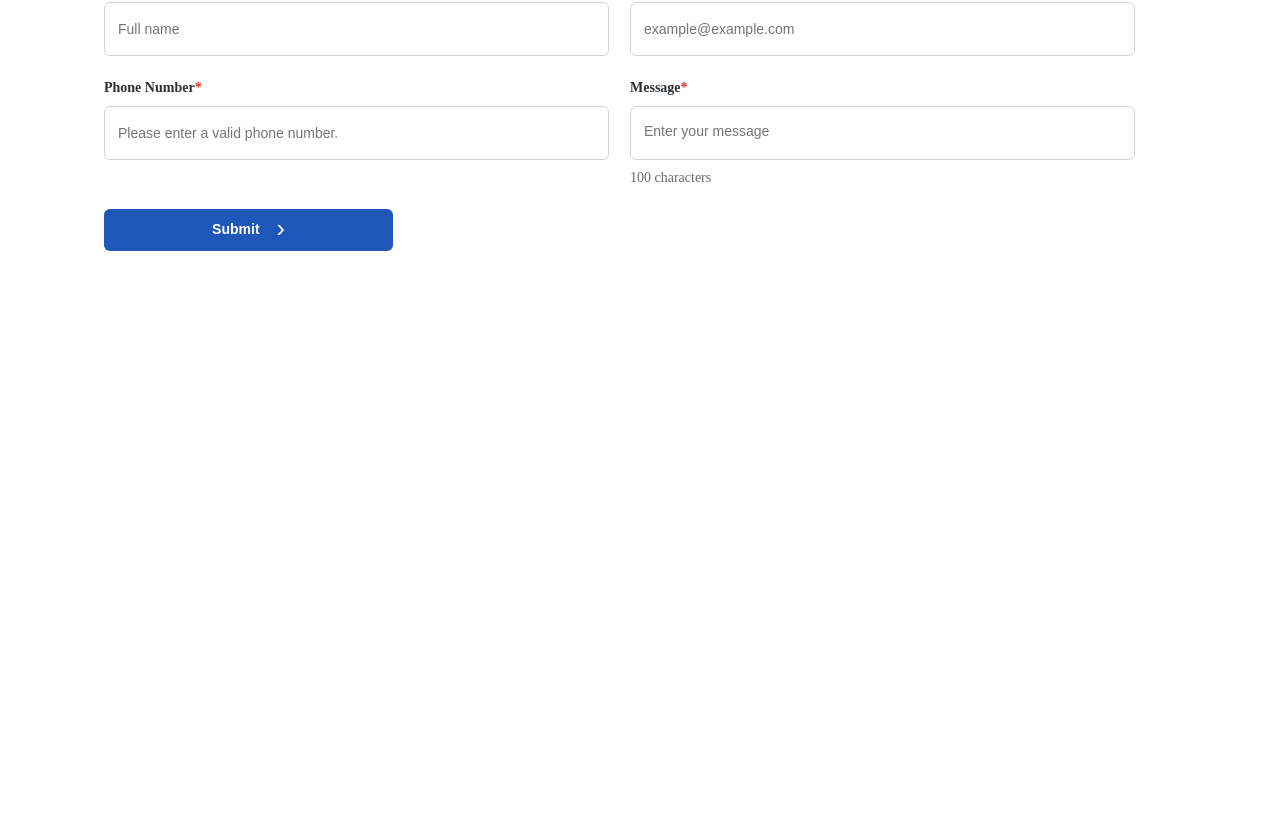
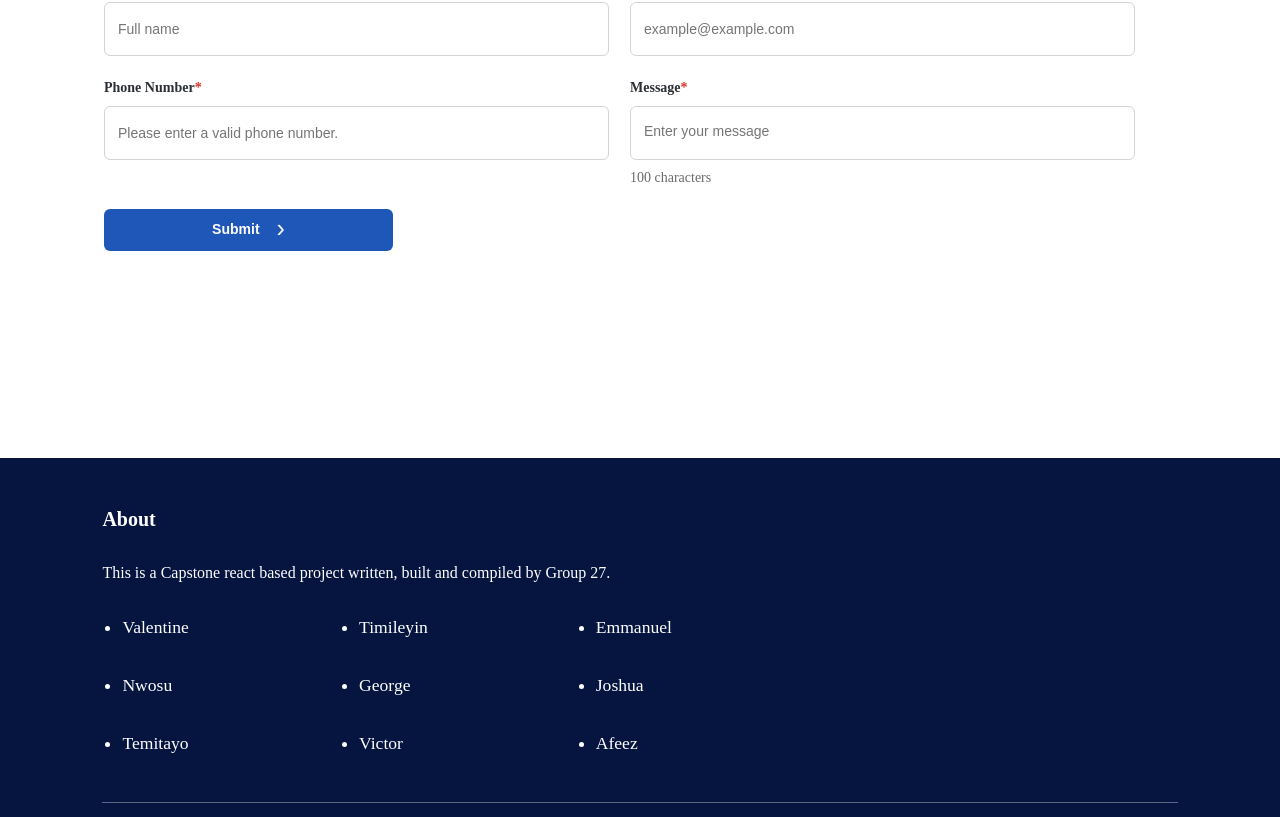
Before and after one commit to ValentinePraise/TS-Academy-Capstone-Project27, a React (Vite) app: page / in a window 1280 px wide. Shown: the part 1980-2797 px from the top of the page. Before the commit the page ends 2438 px from the top, so only its background shows below. Built offline with nearby package versions, Linux system fonts and the light colour scheme; no server answers.

Commit message:
Updated form validation and improved styling

```diff
--- a/src/App.jsx
+++ b/src/App.jsx
@@ -4,6 +4,7 @@ import Hero from "./Components/Hero";
 import Planet from "./Components/Planet";
 import Cards from "./Components/Cards";
 import CapStoneform from "./Components/CapStoneForm";
+import Footer from "./Components/CapStoneFooter";
 
 const App = () => {
   return (
@@ -13,6 +14,7 @@ const App = () => {
       <Planet />
       <Cards />
       <CapStoneform />
+      <Footer />
     </div>
   );
 };
--- /dev/null
+++ b/src/Components/CapStoneFooter.jsx
@@ -0,0 +1,75 @@
+import React from "react";
+
+const CapStoneFooter = () => {
+  return (
+    <div>
+      <footer className="footer">
+        <div className="footer-container">
+          <div className="about-section">
+            <h2>About</h2>
+
+            <p className="about-text">
+              This is a Capstone react based project written, built and compiled
+              by Group 27.
+            </p>
+
+            <ul className="members-list">
+              <li>Valentine</li>
+              <li>Timileyin</li>
+              <li>Emmanuel</li>
+              <li>Nwosu</li>
+              <li>George</li>
+              <li>Joshua</li>
+              <li>Temitayo</li>
+              <li>Victor</li>
+              <li>Afeez</li>
+            </ul>
+          </div>
+
+          <hr />
+
+          <div className="footer-bottom">
+            <div className="footer-left">
+              <p>
+                ©2026 Design by{" "}
+                <a
+                  href="https://amakandukwu.com/"
+                  target="_blank"
+                  rel="noopener noreferrer"
+                >
+                  Amaka
+                </a>
+                {" & "}
+                <a
+                  href="https://www.linkedin.com/in/ifeomaokocha"
+                  target="_blank"
+                  rel="noopener noreferrer"
+                >
+                  Ifeoma A.
+                </a>
+              </p>
+
+              <p>
+                Built by{" "}
+                <a
+                  href="https://github.com/ValentinePraise/TS-Academy-Capstone-Project27"
+                  target="_blank"
+                  rel="noopener noreferrer"
+                >
+                  Group 27
+                </a>
+                . All rights reserved.
+              </p>
+            </div>
+
+            <div className="footer-right">
+              <h2>TSACademy</h2>
+            </div>
+          </div>
+        </div>
+      </footer>
+    </div>
+  );
+};
+
+export default CapStoneFooter;
--- a/src/index.css
+++ b/src/index.css
@@ -409,6 +409,86 @@ textarea {
 }
 /* Form section end */
 
+/* Footer Section Start */
+.footer {
+  width: 100%;
+  background: #051540;
+  color: #ffffff;
+  padding: 50px 0 40px;
+}
+
+.footer-container {
+  width: 84%;
+  max-width: 1240px;
+  margin: auto;
+}
+
+.about-section h2 {
+  font-size: 1.25rem;
+  font-weight: 600;
+  margin-bottom: 28px;
+}
+
+.about-text {
+  max-width: 720px;
+  font-size: 1rem;
+  line-height: 1.8;
+  margin-bottom: 25px;
+}
+
+.members-list {
+  display: grid;
+  grid-template-columns: repeat(3, 1fr);
+  gap: 30px;
+  max-width: 700px;
+  padding-left: 20px;
+  margin-bottom: 20px;
+}
+
+.members-list li {
+  font-size: 1.1rem;
+  line-height: 1.6;
+}
+
+.footer hr {
+  border: none;
+  border-top: 1px solid rgba(255, 255, 255, 0.35);
+  margin: 45px 0 30px;
+}
+
+.footer-bottom {
+  display: flex;
+  justify-content: space-between;
+  align-items: flex-end;
+  gap: 20px;
+}
+
+.footer-left p {
+  font-size: 1rem;
+  line-height: 1.4;
+}
+
+.footer a {
+  color: #fff;
+  text-decoration: none;
+  transition: 0.3s;
+}
+
+.footer a:hover {
+  text-decoration: underline;
+}
+
+.footer-right a {
+  font-size: 18px;
+  font-weight: 600;
+}
+
+.rights-reserved {
+  display: inline;
+}
+
+/* Footer Section End */
+
 /* form Section tablet responsive section start */
 @media (max-width: 1100px) {
   .section {
@@ -511,7 +591,7 @@ textarea {
   }
   /* planet card responsive section end */
 
-  @media (max-width: 600px) {
+  /* Form Section responsive Start */
   .section {
     padding-top: 40px;
     padding-left: 20px;
@@ -531,5 +611,32 @@ textarea {
   .submit-btn {
     width: 100%;
   }
+  /* \Form Section responsive end */
+
+  /* Footer responsive Section start  */
+  .members-list {
+    grid-template-columns: repeat(2, 1fr);
+    gap: 10px 30px;
+  }
+
+  .footer-bottom {
+    flex-direction: column;
+    align-items: flex-start;
+  }
+  /* Footer responsive Section end  */
+}
+
+@media (max-width: 480px) {
+  .rights-reserved {
+    display: block;
+    margin-top: 4px;
+  }
+  .members-list {
+    grid-template-columns: 1fr;
+  }
+
+  .about-text,
+  .members-list li {
+    font-size: 14px;
   }
 }
```
Also changed, not shown: CapStoneFooter.css (+0 -12 lines), CapStoneFooter.jsx (deleted, +0 -92 lines). Lines whose indentation alone changed are shown as unchanged.
